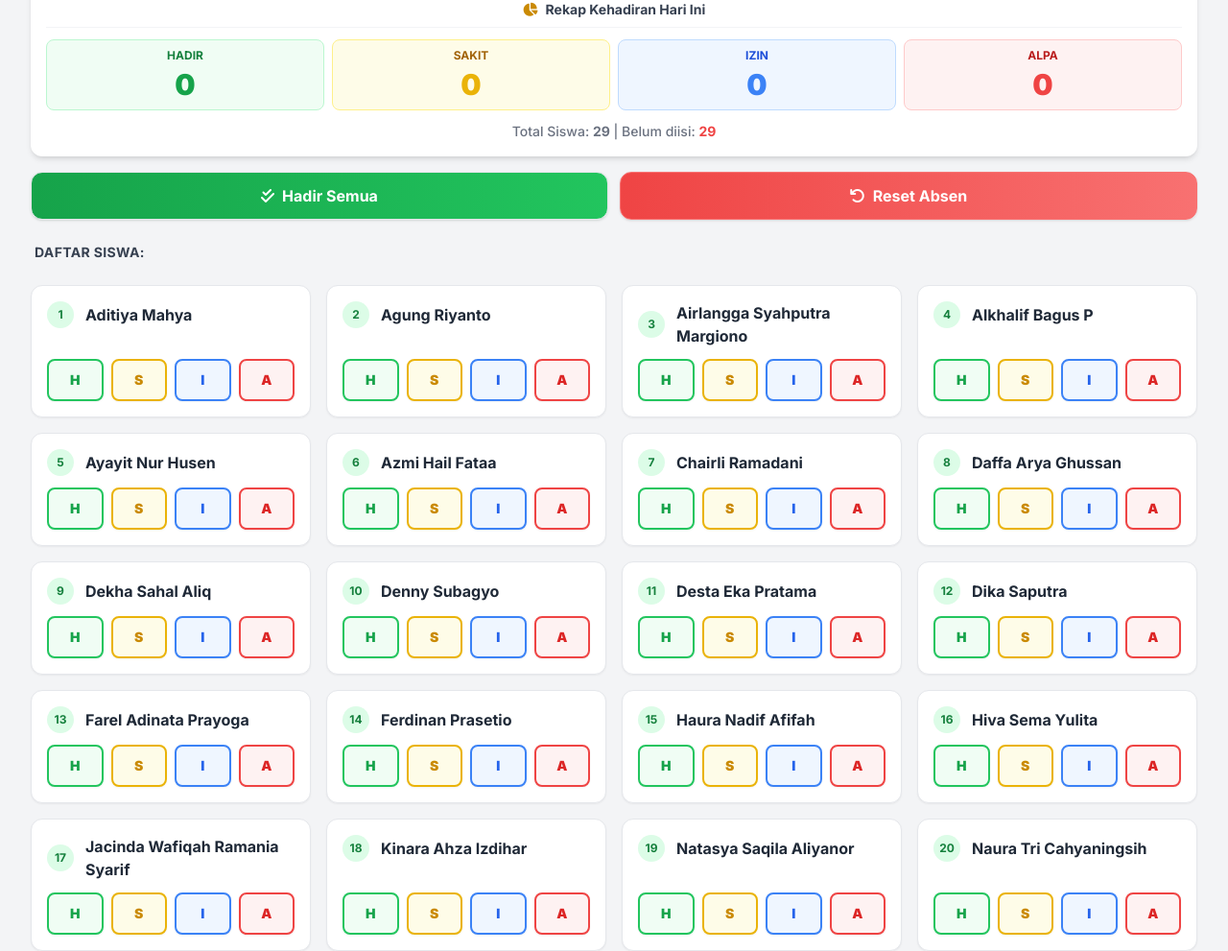
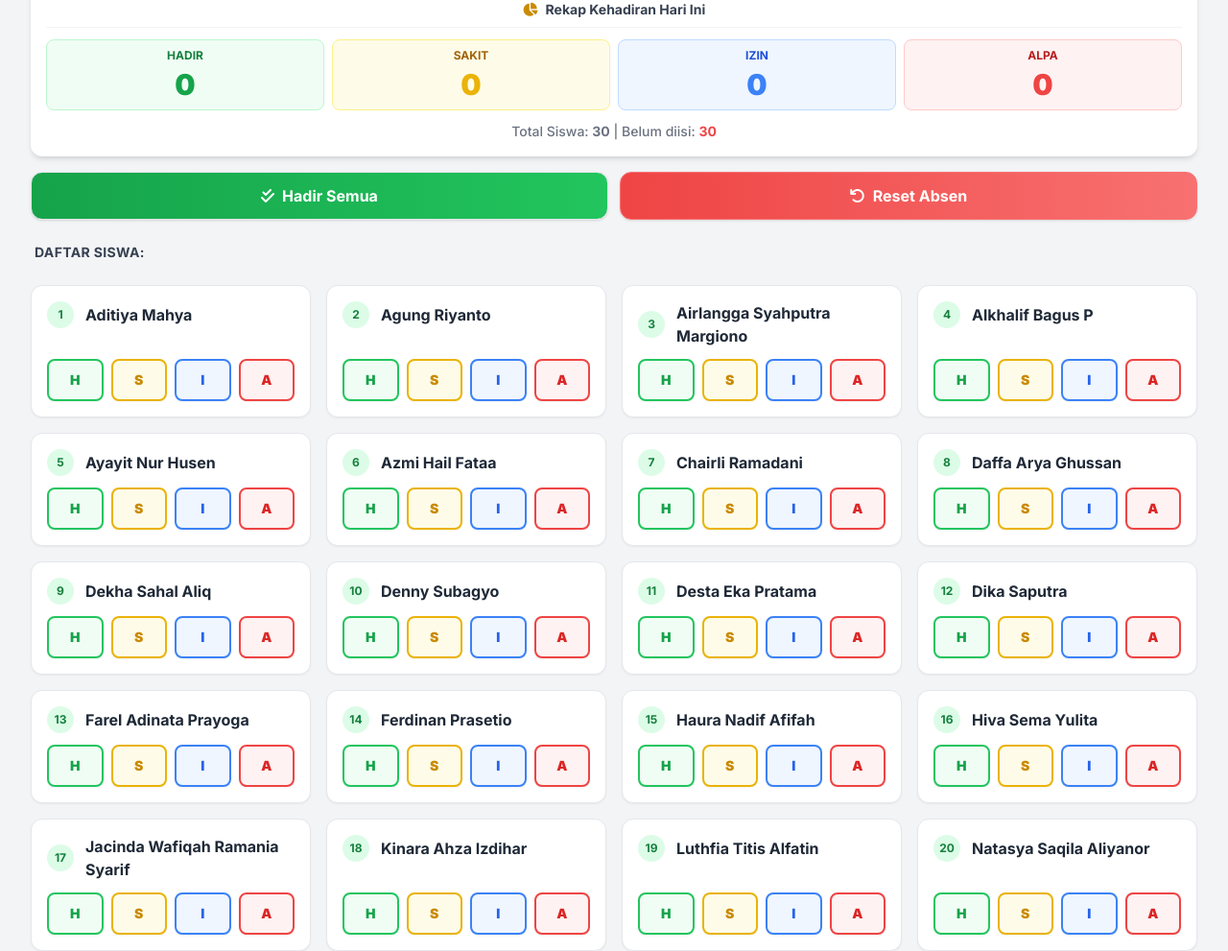
Before and after one commit to f134nto/Absensi-7H, a plain HTML site: page index.html in a window 1280 px wide. Shown: the part 274-1265 px from the top of the page at 96% size. Drawn offline with nearby package versions, Linux system fonts and the light colour scheme.

Commit message:
Add files via upload

```diff
--- a/index.html
+++ b/index.html
@@ -181,7 +181,7 @@
             "Aditiya Mahya", "Agung Riyanto", "Airlangga Syahputra Margiono", "Alkhalif Bagus P", "Ayayit Nur Husen",
              "Azmi Hail Fataa", "Chairli Ramadani", "Daffa Arya Ghussan", "Dekha Sahal Aliq", "Denny Subagyo",
              "Desta Eka Pratama", "Dika Saputra", "Farel Adinata Prayoga", "Ferdinan Prasetio", "Haura Nadif Afifah",
-             "Hiva Sema Yulita", "Jacinda Wafiqah Ramania Syarif", "Kinara Ahza Izdihar", "Natasya Saqila Aliyanor", "Naura Tri Cahyaningsih",
+             "Hiva Sema Yulita", "Jacinda Wafiqah Ramania Syarif", "Kinara Ahza Izdihar", "Luthfia Titis Alfatin", "Natasya Saqila Aliyanor", "Naura Tri Cahyaningsih",
              "Rafa Azka Azizan", "Rafa Yusuf Iman", "Rafardhan Athalla El Wafi", "Raffa Narendra Putra", "Rafka Maulana Arrasyid",
               "Rona Jinan Kamilah", "Sevan Apriyanto", "Shakila Nadhita Putri", "Virzhi Hafidzha Rusliana"
         ];
```
